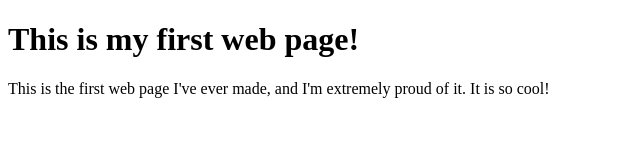
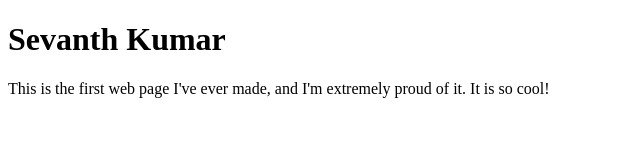
Before and after one commit to sevanthkumar/SevanthHTML, a plain HTML site: page index.html in a window 1280 px wide. Shown: the whole page, without its empty margins (0-640 px from the left). Drawn offline with Linux system fonts and the light colour scheme.

Commit message:
Update index.html

```diff
--- a/index.html
+++ b/index.html
@@ -6,7 +6,7 @@
 <title> Sevanth Kumar </title>
 </head>
 <body>
-<h1>This is my first web page!</h1>
+<h1> Sevanth Kumar </h1>
 <p>
 This is the first web page I've ever made,
 and I'm extremely proud of it.
```
